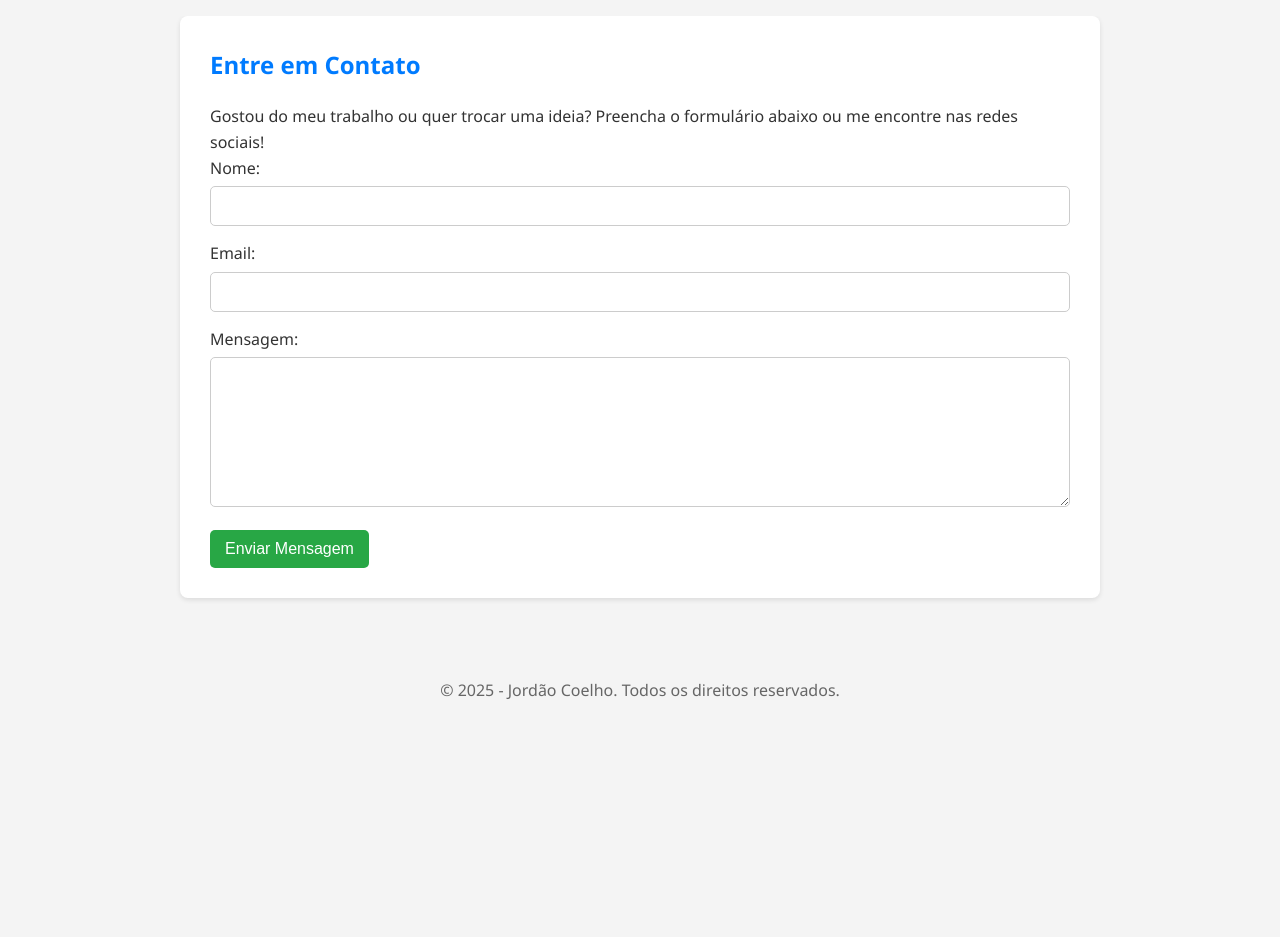
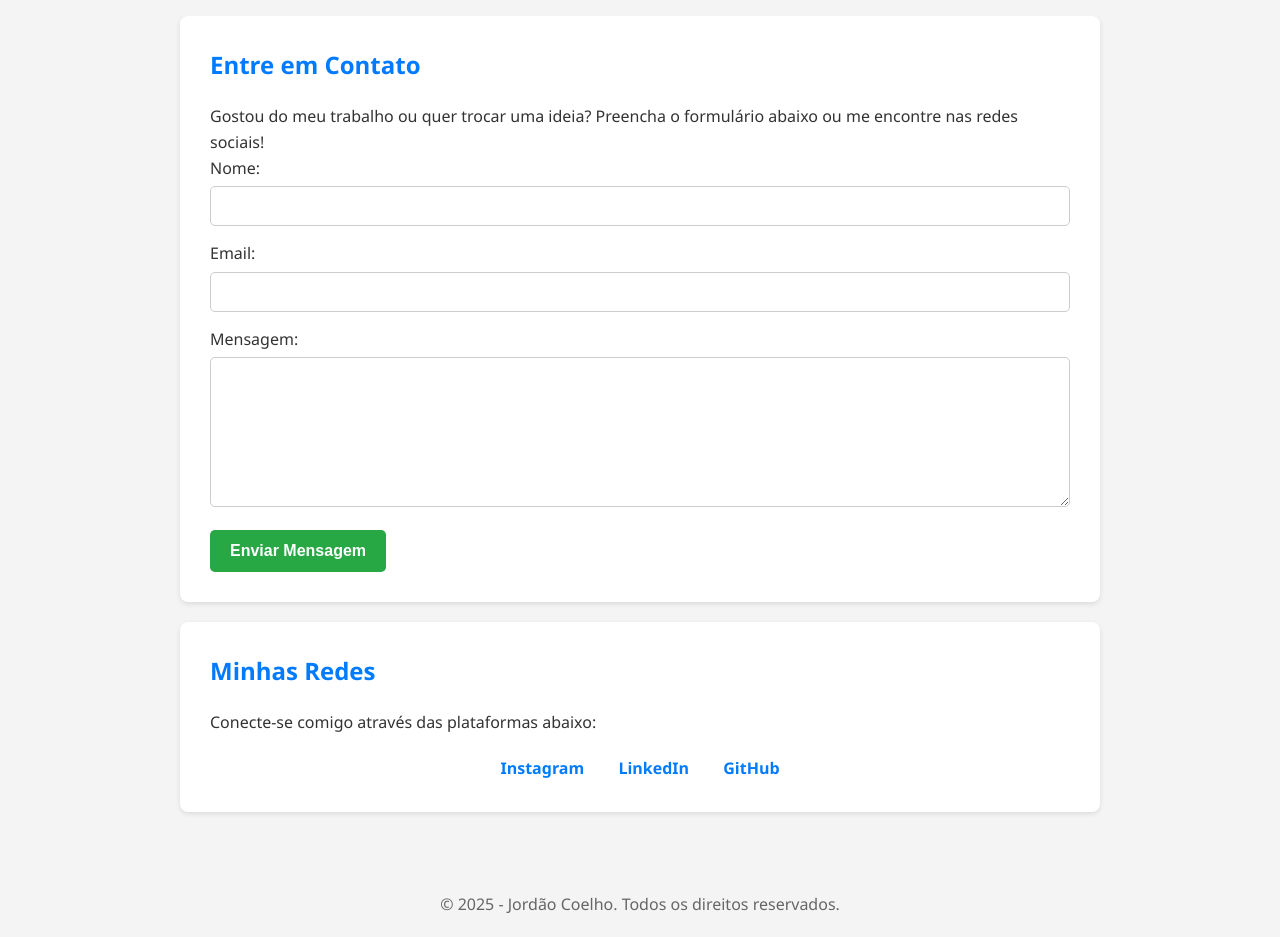
Before and after one commit to jordaocoelho1/Fundamentos-da-Programacao, a plain HTML site: page contato.html in a window 1280 px wide. Shown: the part 64-1001 px from the top of the page. Before the commit the page ends 800 px from the top, so only its background shows below. Drawn offline with Linux system fonts and the light colour scheme.

Commit message:
versao2.0

```diff
--- a/contato.html
+++ b/contato.html
@@ -1,12 +1,17 @@
+<!-- Define o tipo de documento como HTML5 -->
 <!DOCTYPE html>
 <html lang="pt-br">
+  <!-- A seção <head> contém as configurações da página, como título e links para CSS -->
   <head>
     <meta charset="UTF-8" />
     <meta name="viewport" content="width=device-width, initial-scale=1.0" />
     <title>Meu Portfólio - Contato</title>
+    <!-- Link para o arquivo de estilos CSS externo -->
     <link rel="stylesheet" href="style.css" />
   </head>
+  <!-- O <body> contém todo o conteúdo visível. A classe 'pagina-contato' é usada pelo CSS para destacar o link ativo no menu. -->
   <body class="pagina-contato">
+    <!-- Cabeçalho com o menu de navegação principal -->
     <header>
       <nav>
         <ul>
@@ -19,8 +24,10 @@
       </nav>
     </header>
 
+    <!-- Conteúdo principal da página -->
     <main>
       <div class="container">
+        <!-- Seção com o formulário de contato -->
         <section>
           <h2>Entre em Contato</h2>
           <p>
@@ -28,6 +35,7 @@
             formulário abaixo ou me encontre nas redes sociais!
           </p>
 
+          <!-- O atributo 'action' define para onde os dados do formulário são enviados. '#' é um placeholder. -->
           <form action="#" method="post">
             <label for="nome">Nome:</label>
             <input type="text" id="nome" name="nome" required />
@@ -38,24 +46,30 @@
             <label for="mensagem">Mensagem:</label>
             <textarea id="mensagem" name="mensagem" required></textarea>
 
-            <input
-              type="submit"
-              value="Enviar Mensagem"
-              style="
-                background-color: #28a745;
-                color: white;
-                padding: 10px 15px;
-                border: none;
-                border-radius: 5px;
-                cursor: pointer;
-                font-size: 16px;
-              "
-            />
+            <input type="submit" value="Enviar Mensagem" />
           </form>
+        </section>
+
+        <!-- Seção com os links para redes sociais -->
+        <section>
+          <h2>Minhas Redes</h2>
+          <p>Conecte-se comigo através das plataformas abaixo:</p>
+          <div class="social-links">
+            <a href="https://instagram.com/jordaocoelho" target="_blank"
+              >Instagram</a
+            >
+            <a href="https://www.linkedin.com/in/jordao-coelho/" target="_blank"
+              >LinkedIn</a
+            >
+            <a href="https://github.com/jordaocoelho1" target="_blank"
+              >GitHub</a
+            >
+          </div>
         </section>
       </div>
     </main>
 
+    <!-- Rodapé da página -->
     <footer>
       <p>&copy; 2025 - Jordão Coelho. Todos os direitos reservados.</p>
     </footer>
--- a/style.css
+++ b/style.css
@@ -104,6 +104,19 @@ section h2 {
   margin-bottom: 20px;
 }
 
+section hr {
+  margin: 20px 0;
+  border: 0;
+  border-top: 1px solid #eee; /* Linha divisória mais sutil */
+}
+
+section ul {
+  list-style-position: inside; /* Coloca marcadores dentro da caixa do elemento */
+}
+section ul li {
+  margin-bottom: 15px; /* Espaçamento entre itens da lista */
+}
+
 /* --- ESTILOS DO FORMULÁRIO DE CONTATO --- */
 
 form label {
@@ -127,6 +140,41 @@ form textarea {
   resize: vertical; /* Permite que o usuário redimensione verticalmente */
 }
 
+form input[type="submit"] {
+  background-color: #28a745; /* Verde para o botão de envio */
+  color: white;
+  padding: 12px 20px;
+  border: none;
+  border-radius: 5px;
+  cursor: pointer;
+  font-size: 16px;
+  font-weight: bold;
+  transition: transform 0.2s ease, background-color 0.2s ease;
+}
+
+form input[type="submit"]:hover {
+  background-color: #218838; /* Verde mais escuro no hover */
+  transform: scale(1.05); /* Aumenta o tamanho em 5% */
+}
+
+/* --- PÁGINA DE CONTATO (REDES SOCIAIS) --- */
+.social-links {
+  text-align: center;
+  margin-top: 20px;
+}
+
+.social-links a {
+  margin: 0 15px;
+  text-decoration: none;
+  font-weight: bold;
+  color: #007bff;
+  transition: color 0.3s ease;
+}
+
+.social-links a:hover {
+  color: #0056b3;
+}
+
 /* --- RODAPÉ --- */
 
 footer {
@@ -134,16 +182,6 @@ footer {
   padding: 20px;
   margin-top: 20px;
   color: #666;
-}
-
-/* Efeito de transição para o botão de envio do formulário */
-form input[type="submit"] {
-  transition: transform 0.3s ease;
-}
-
-form input[type="submit"]:hover {
-  transform: scale(1.05); /* Aumenta o tamanho em 5% */
-  cursor: pointer;
 }
 
 /* Efeito de transição para os links de projetos no portfólio */
```
Also changed, not shown: formacao.html (+13 -5 lines), index.html (+11 -1 lines), portfolio.html (+12 -4 lines), sobre-mim.html (+8 -0 lines).
